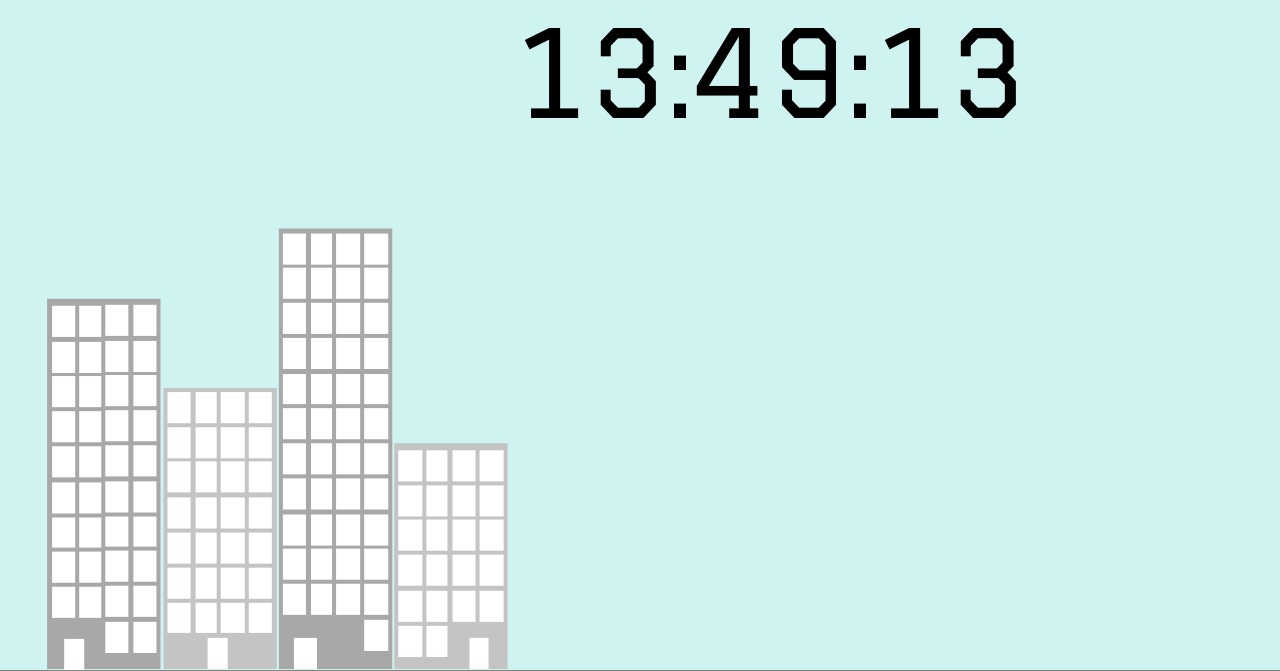
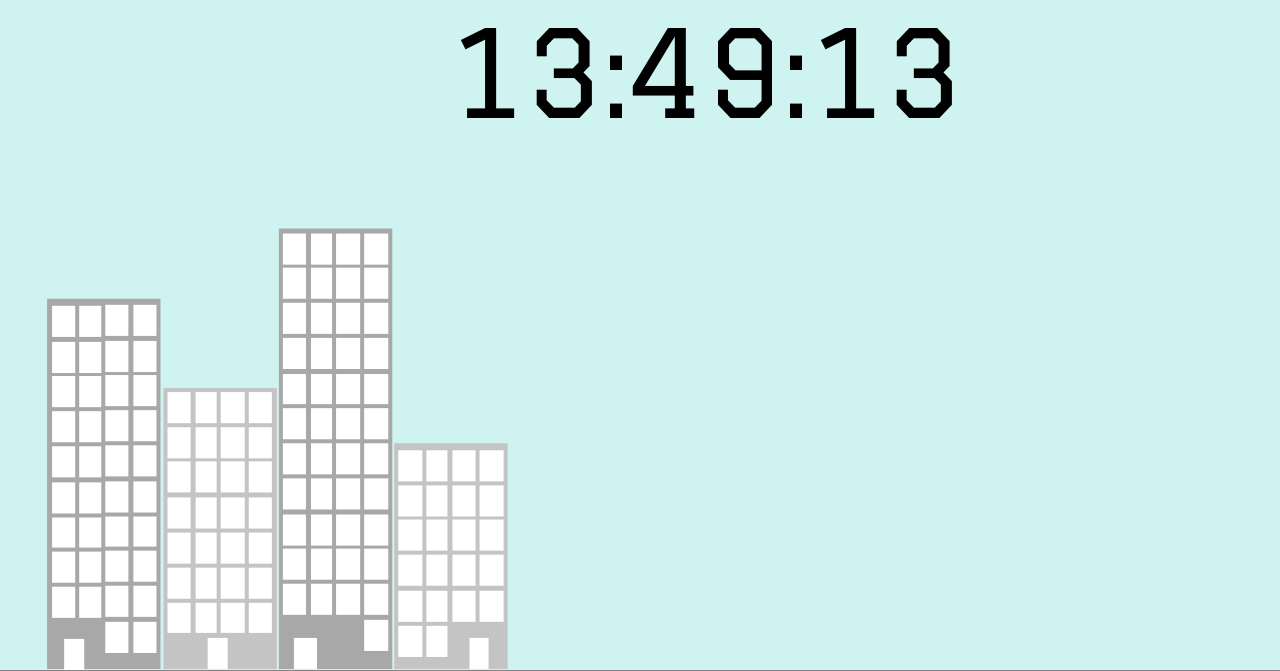
Before and after one commit to DavevdDrift/SpaceXTijdKlok, a plain HTML site: page Index.html in a window 1280 px wide. Shown: the part 156-827 px from the top of the page. Drawn offline with nearby package versions, Linux system fonts and the light colour scheme; a web font is replaced by a local one.

Commit message:
Update Style.css

```diff
--- a/Style.css
+++ b/Style.css
@@ -30,7 +30,7 @@
     font-family: 'Graduate';
     color: black;
     top: 18%;
-    left: 24%;
+    left: 23%;
     z-index: 4;
 }
 
@@ -156,7 +156,7 @@
 #txt{
     font-size: 105px;
     top: 20%;
-    left: 24%;
+    left: 23%;
 }
 
 #Stad{
@@ -237,7 +237,7 @@
 #txt{
     font-size: 120px;
     top: 20%;
-    left: 40%;
+    left: 35%;
 }
 
 #Stad{
```
